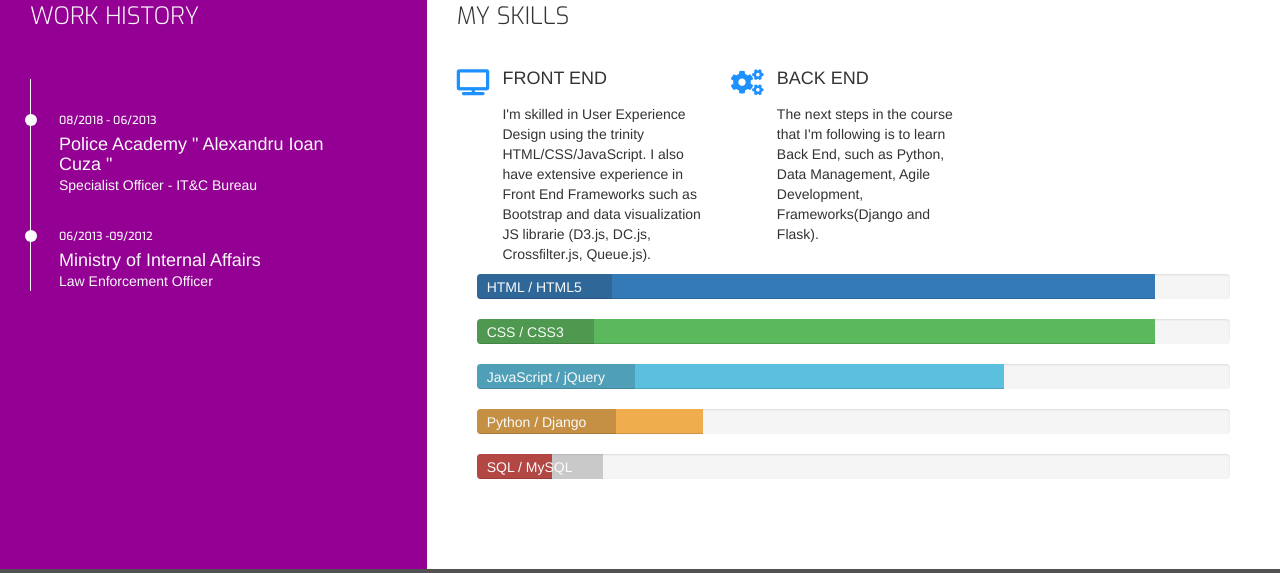
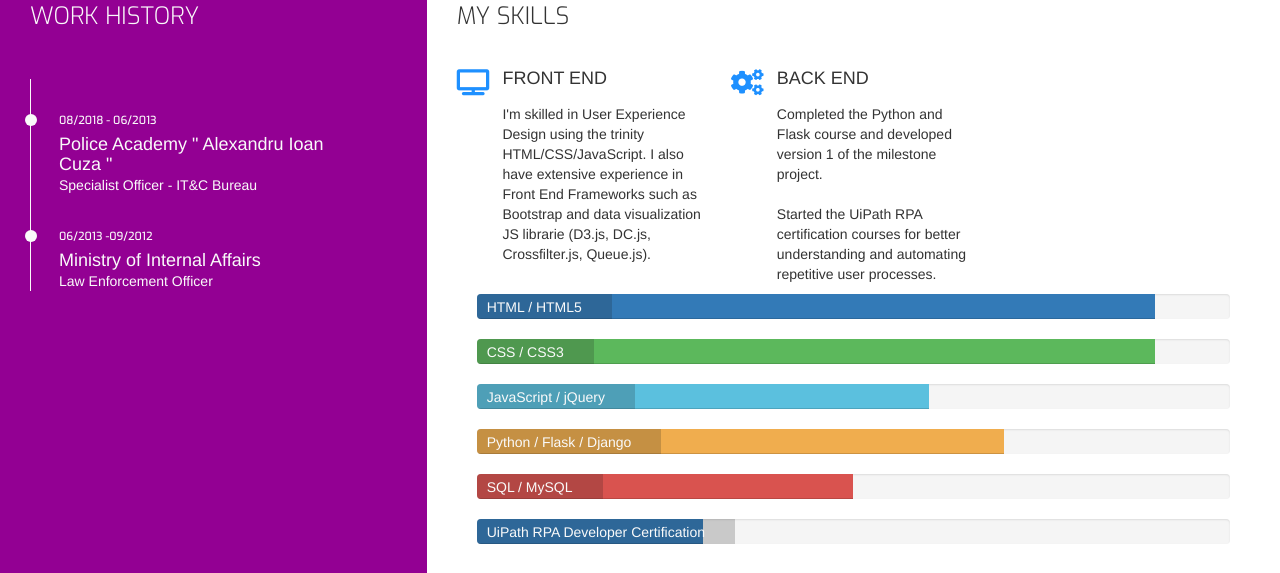
Before and after one commit to Walachul/Resume, a plain HTML site: page resume.html in a window 1280 px wide. Shown: the part 379-952 px from the top of the page. Drawn offline with nearby package versions, Linux system fonts and the light colour scheme.

Commit message:
Updated information

```diff
--- a/resume.html
+++ b/resume.html
@@ -111,7 +111,8 @@
                             <div class="col-xs-10 col-sm-10">
                                 <h4 class="three-reasons-heading uppercase">Back End</h4>
                                 <p>
-                                    The next steps in the course that I'm following is to learn Back End, such as Python, Data Management, Agile Development, Frameworks(Django and Flask).
+                                    Completed the Python and Flask course and developed version 1 of the milestone project.<br/><br/>
+                                    Started the UiPath RPA certification courses for better understanding and automating repetitive user processes.
                                 </p>
                             </div>
                         </div>
@@ -137,7 +138,7 @@
                         </div>
                         <div class="col-xs-12 col-sm-12">
                             <div class="progress">
-                                <div class="progress-bar progress-bar-info" role="progressbar" aria-volumenow="50" aria-volumemin="0" aria-volumemax="100" style="width:70%">
+                                <div class="progress-bar progress-bar-info" role="progressbar" aria-volumenow="50" aria-volumemin="0" aria-volumemax="100" style="width:60%">
                                     <span class="sr-only">70% complete</span>
 
                                 </div>
@@ -146,20 +147,29 @@
                         </div>
                         <div class="col-xs-12 col-sm-12">
                             <div class="progress">
-                                <div class="progress-bar progress-bar-warning" role="progressbar" aria-volumenow="80" aria-volumemin="0" aria-volumemax="100" style="width:30%">
-                                    <span class="sr-only">30% complete</span>
+                                <div class="progress-bar progress-bar-warning" role="progressbar" aria-volumenow="80" aria-volumemin="0" aria-volumemax="100" style="width:70%">
+                                    <span class="sr-only">70% complete</span>
 
                                 </div>
-                                <span class="progress-type">Python / Django</span>
+                                <span class="progress-type">Python / Flask / Django</span>
                             </div>
                         </div>
                         <div class="col-xs-12 col-sm-12">
                             <div class="progress">
-                                <div class="progress-bar progress-bar-danger" role="progressbar" aria-volumenow="80" aria-volumemin="0" aria-volumemax="100" style="width:10%">
-                                    <span class="sr-only">10% complete</span>
+                                <div class="progress-bar progress-bar-danger" role="progressbar" aria-volumenow="80" aria-volumemin="0" aria-volumemax="100" style="width:50%">
+                                    <span class="sr-only">50% complete</span>
 
                                 </div>
                                 <span class="progress-type">SQL / MySQL</span>
+                            </div>
+                        </div>
+                        <div class="col-xs-12 col-sm-12">
+                            <div class="progress">
+                                <div class="progress-bar progress-bar-primary" role="progressbar" aria-volumenow="80" aria-volumemin="0" aria-volumemax="100" style="width:30%">
+                                    <span class="sr-only">30% complete</span>
+
+                                </div>
+                                <span class="progress-type">UiPath RPA Developer Certification</span>
                             </div>
                         </div>
                     </div>
```
